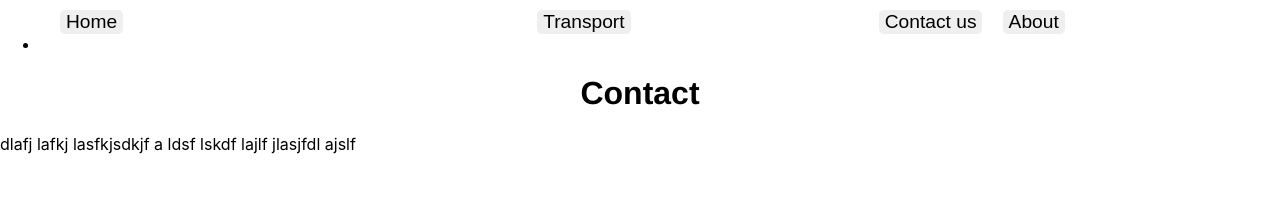
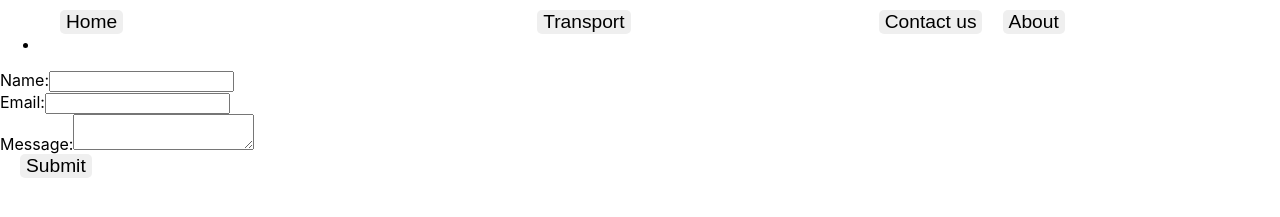
Before and after one commit to wiekusviljoen/myreactapp22, a React (Create React App) app: page /contact in a window 1280 px wide. Shown: the part 167-384 px from the top of the page. Built offline with nearby package versions, Linux system fonts and the light colour scheme; the HTML template or start-up script is replaced by a standard one.

Commit message:
commit on master

```diff
--- a/src/App.js
+++ b/src/App.js
@@ -3,7 +3,7 @@
 import Home from "./components/Home";
 import AboutView from "./components/AboutView";
 import Contact from "./components/Contact";
-import ContactForm from "./components/ContactForm";
+
 import Transport from "./components/Transport";
 import { Switch, Route } from "react-router-dom";
 import SearchView from "./components/SearchView";
@@ -28,9 +28,8 @@
 
   return (
     <div>
-      <ContactForm />
+      <Navbar searchText={searchText} setSearchText={setSearchText} />
 
-      <Navbar searchText={searchText} setSearchText={setSearchText} />
       <Switch>
         <Route path="/" exact>
           <Home />
--- a/src/components/Contact.js
+++ b/src/components/Contact.js
@@ -1,16 +1,53 @@
-import ContactForm from "./ContactForm";
 import Hero from "./Hero";
+import React, { useState } from "react";
 
 const Contact = () => {
+  const [status, setStatus] = useState("Submit");
+  const handleSubmit = async (e) => {
+    e.preventDefault();
+    setStatus("Sending...");
+    const { name, email, message } = e.target.elements;
+    let details = {
+      name: name.value,
+      email: email.value,
+      message: message.value,
+    };
+    let response = await fetch("http://localhost:5000/contact", {
+      method: "POST",
+      headers: {
+        "Content-Type": "application/json;charset=utf-8",
+      },
+      body: JSON.stringify(details),
+    });
+    setStatus("Submit");
+    let result = await response.json();
+    alert(result.status);
+  };
   return (
-    <>
-      <Hero text="Contact" />
-
-      <div class="paragraphContact">
-        dlafj lafkj lasfkjsdkjf a ldsf lskdf lajlf jlasjfdl ajslf
+    <form onSubmit={handleSubmit}>
+      <div>
+        <label htmlFor="name">Name:</label>
+        <input type="text" id="name" required />
       </div>
-    </>
+      <div>
+        <label htmlFor="email">Email:</label>
+        <input type="email" id="email" required />
+      </div>
+      <div>
+        <label htmlFor="message">Message:</label>
+        <textarea id="message" required />
+      </div>
+      <button type="submit">{status}</button>
+    </form>
   );
 };
 
+<>
+  <Hero text="Contact" />
+
+  <div class="paragraphContact">
+    dlafj lafkj lasfkjsdkjf a ldsf lskdf lajlf jlasjfdl ajslf
+  </div>
+</>;
+
 export default Contact;
```
